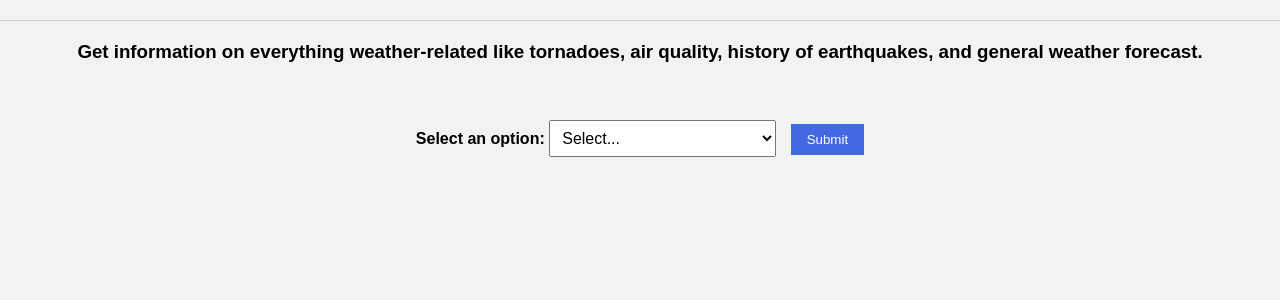
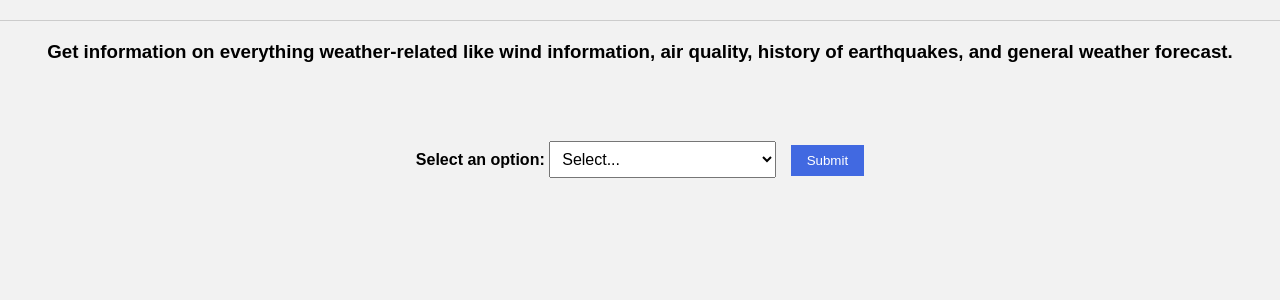
Before and after one commit to DawnSovereign/Weather-disaster-Info, a Flask app: page / in a window 1280 px wide. Shown: the part 120-420 px from the top of the page. Run offline with Flask 3, Linux system fonts and the light colour scheme; some libraries are stand-ins or nearby versions.

Commit message:
update home page css file and earthquake file

```diff
--- a/app.py
+++ b/app.py
@@ -14,6 +14,7 @@ bootstrap = Bootstrap5(app)
 @app.route('/')
 def home():
     return render_template("home.html")
+
 
 @app.route('/earthquakes', methods=['GET'])
 def earthquakes():
@@ -42,3 +43,15 @@ def earthquakes():
     magnitudes = [earthquake['magnitude'] for earthquake in earthquakes]
 
     return render_template('earthquakes.html', cities=cities, magnitudes=magnitudes)
+
+@app.route('/handle_selection', methods=['POST'])
+def handle_selection():
+    selected_option = request.form.get('selected_option')
+
+    if selected_option == 'earthquakes':
+        return redirect(url_for('earthquakes'))
+
+    return redirect(url_for('home'))
+
+if __name__ == '__main__':
+    app.run(debug=True)
--- a/templates/home.html
+++ b/templates/home.html
@@ -5,29 +5,27 @@
     <meta http-equiv="X-UA-Compatible" content="IE=edge">
     <meta name="viewport" content="width=device-width, initial-scale=1.0">
     <title>Document</title>
-    <!-- <link rel="stylesheet" href="{{ url_for('static', filename='styles.css') }}"> -->
     <link href="../static/css/style.css" rel="stylesheet" type="text/css" />
-
+    <!-- <link rel="stylesheet" href="{{ url_for('static', filename='style.css') }}"> -->
 </head>
 <body>
 <header>
     <h1>Disaster Weather Information</h1>
 </header>
 <hr>
-<h3>Get information on everything weather-related like tornadoes, air quality, history of earthquakes, and general weather forecast.</h3>
+<h3>Get information on everything weather-related like wind information, air quality, history of earthquakes, and general weather forecast.</h3>
 <br>
 <div class="centered">
     <form action="{{ url_for('handle_selection') }}" method="POST">
         <label for="weather-options">Select an option:</label>
         <select id="weather-options" name="selected_option">
             <option value="">Select...</option>
-            <option value="tornado">Tornado</option>
+            <option value="wind">Wind</option>
             <option value="air_quality">Air Quality</option>
             <option value="earthquakes">Earthquakes</option>
             <option value="weather_forecast">General Weather Forecast</option>
-            <option value="all">All Options</option>
         </select>
-        <input type="submit" value="Submit" class = "button1">
+        <button type="submit" value="Submit" class ="button1">Submit</button>
     </form>
 </div>
 </body>
```
